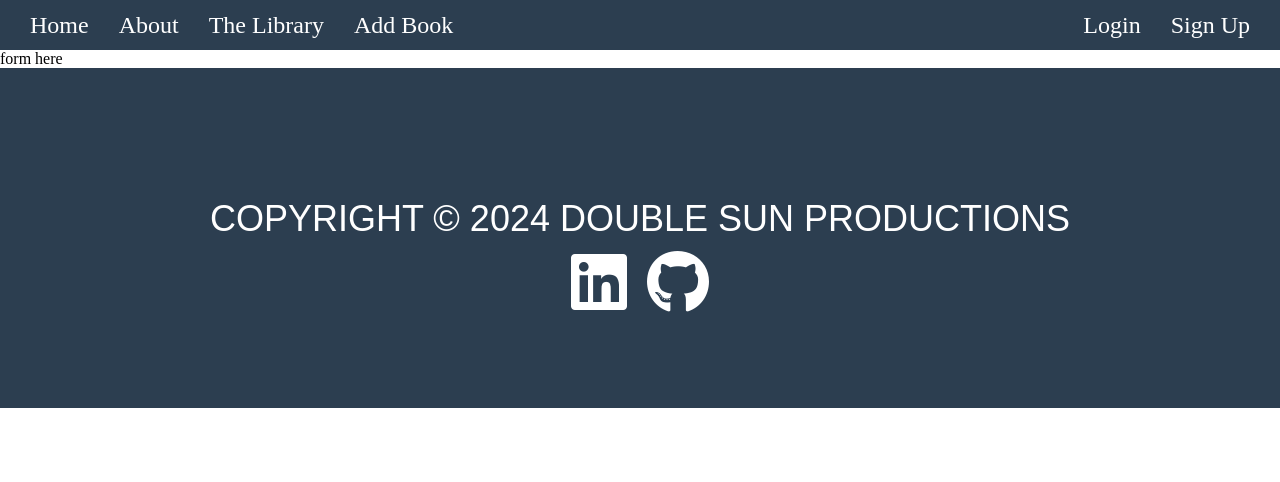
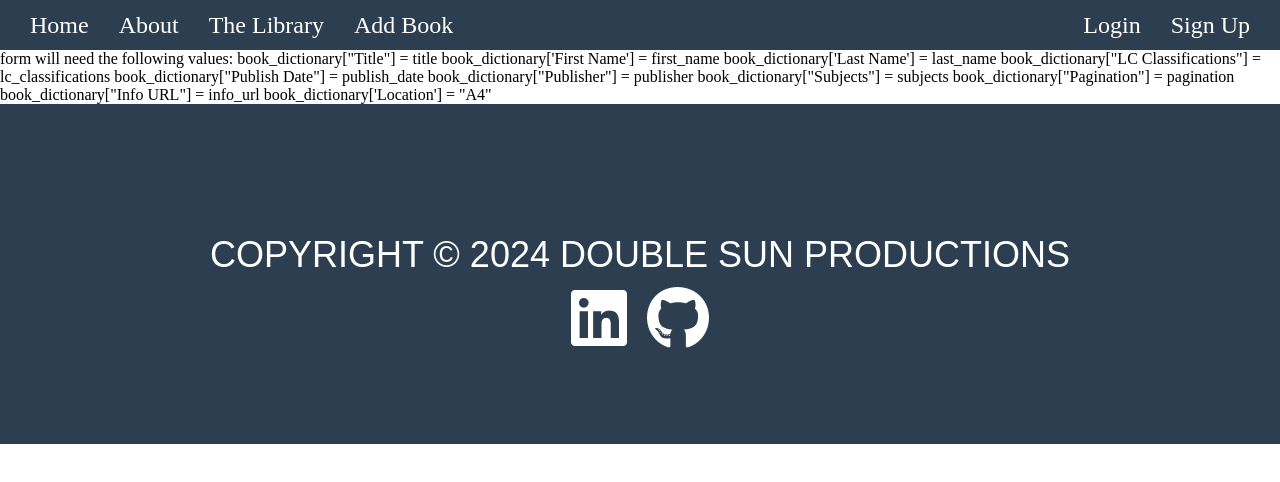
Before and after one commit to ravenusmc/personal_library_project, a Vue app in the folder client/: page /addbook in a window 1280 px wide. Shown: the top 482 px of the page. Built offline with nearby package versions, Linux system fonts and the light colour scheme.

Commit message:
working on add a book page

```diff
--- a/client/src/views/AddBook.vue
+++ b/client/src/views/AddBook.vue
@@ -1,6 +1,16 @@
 <template>
     <div>
-        form here
+        form will need the following values:
+        book_dictionary["Title"] = title
+        book_dictionary['First Name'] = first_name
+        book_dictionary['Last Name'] = last_name
+        book_dictionary["LC Classifications"] = lc_classifications
+        book_dictionary["Publish Date"] = publish_date
+        book_dictionary["Publisher"] = publisher
+        book_dictionary["Subjects"] = subjects
+        book_dictionary["Pagination"] = pagination
+        book_dictionary["Info URL"] = info_url
+        book_dictionary['Location'] = "A4"
     </div>
 </template>
 
```
Also changed, not shown: 1 other file (tests, documents, lock files or other folders).
